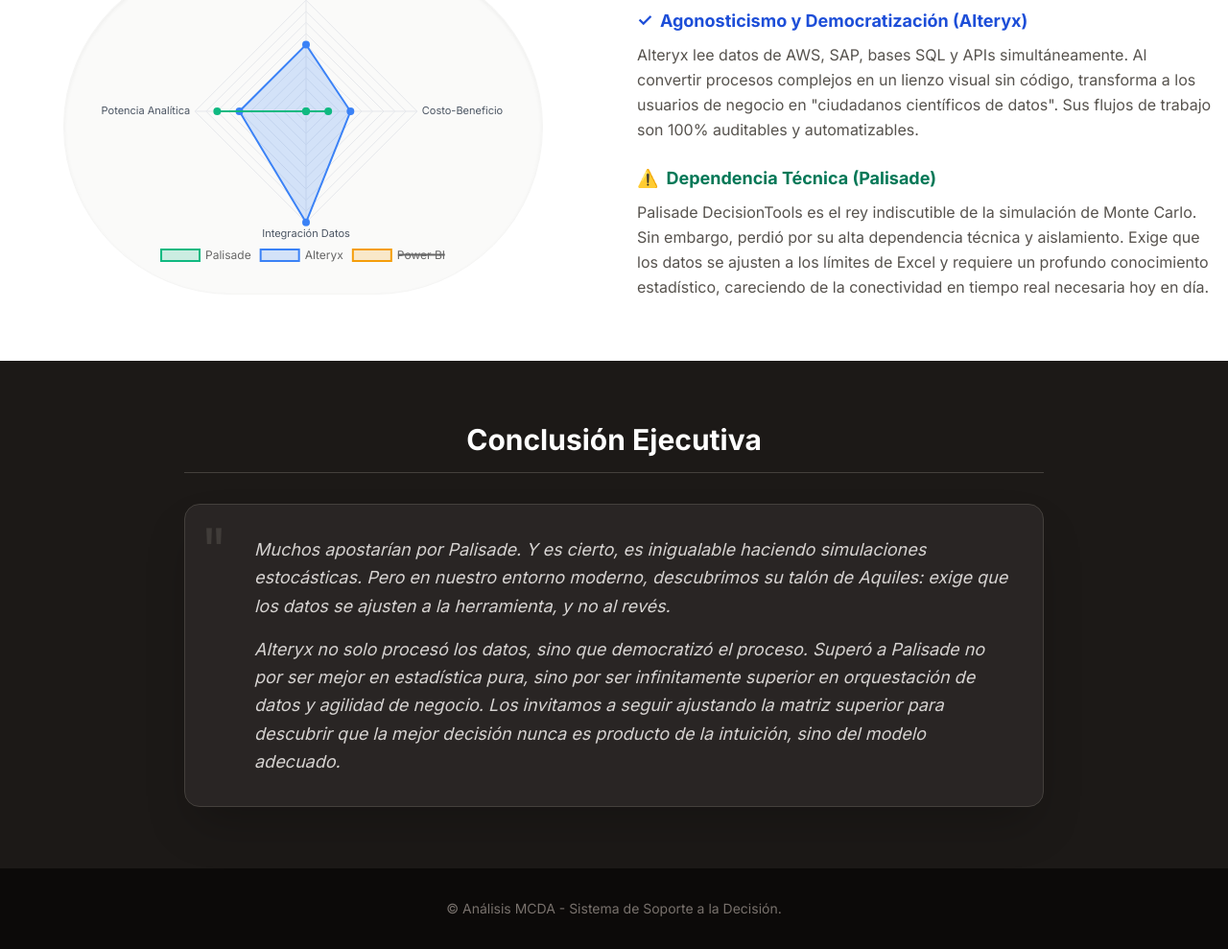
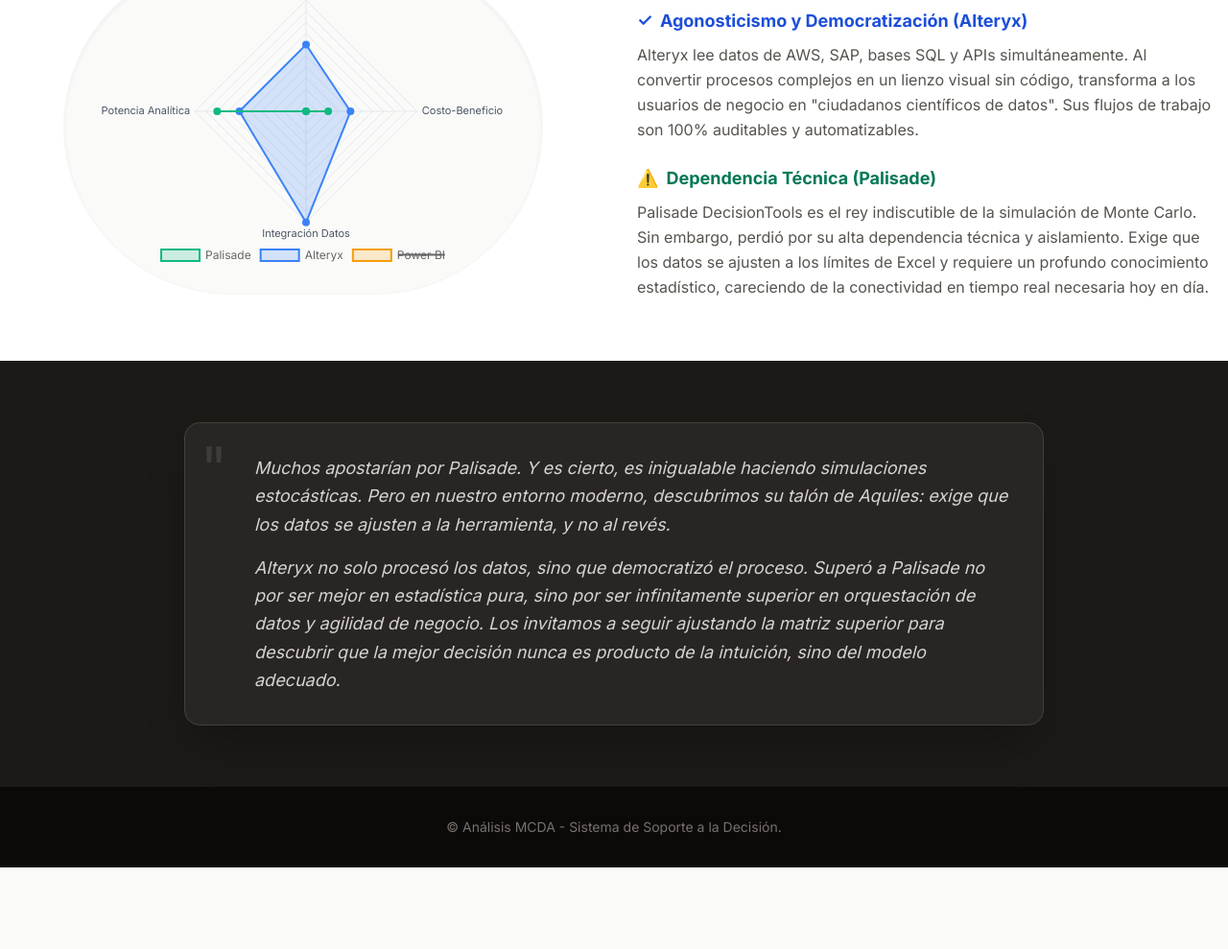
Before and after one commit to danisanchez7/Decision-Tools-, a plain HTML site: page index.html in a window 1280 px wide. Shown: the part 2425-3414 px from the top of the page at 96% size. After the commit the page ends 3329 px from the top, so only its background shows below. Drawn offline with nearby package versions, Linux system fonts and the light colour scheme.

Commit message:
Updating

```diff
--- a/index.html
+++ b/index.html
@@ -193,7 +193,6 @@
 
     <section class="py-16 px-4 bg-stone-900 text-stone-100">
         <div class="max-w-4xl mx-auto">
-            <h2 class="text-3xl font-bold mb-8 text-center text-white border-b border-stone-700 pb-4">Conclusión Ejecutiva</h2>
             <div class="bg-stone-800 p-8 rounded-2xl shadow-2xl border border-stone-700 relative">
                 <div class="text-6xl text-stone-600 absolute top-4 left-4 opacity-50">"</div>
                 <p class="text-lg leading-relaxed text-stone-300 relative z-10 italic pl-10">
```
